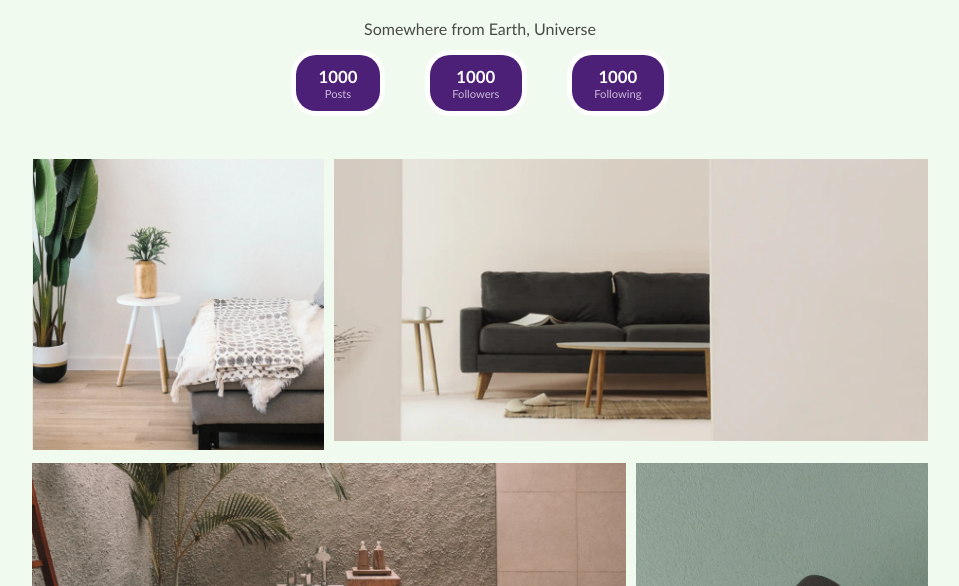
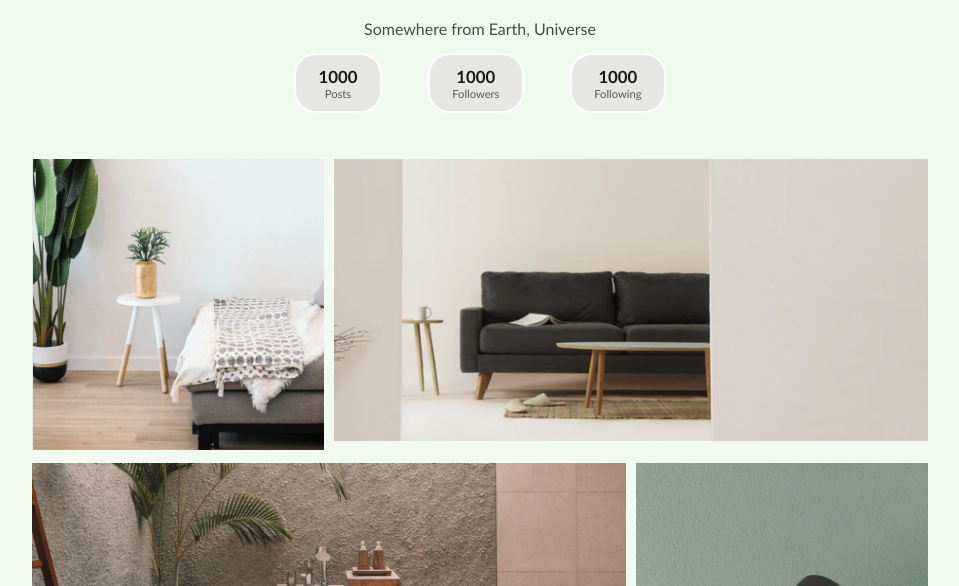
Before and after one commit to rogue-shark/My_Gallery, a plain HTML site: page index.html in a window 1280 px wide. Shown: the part 214-800 px from the top of the page, without its empty margins (160-1119 px from the left). Drawn offline with Linux system fonts and the light colour scheme.

```diff
--- a/style.css
+++ b/style.css
@@ -42,10 +42,9 @@ img{
     padding: 1em;
     border-radius: 20px;
     margin: 1.5em 0 0 0;
-    background-color: #3c096c;
-    color: white;
+    background-color: #E5E5E5;
     opacity: 90%;
-    box-shadow:  0 0 1px 5px white;
+    box-shadow:  0 0 1px 2px white;
 }
 .profile-img{
     height: 100px;
```
Also changed, not shown: 1 other file.
